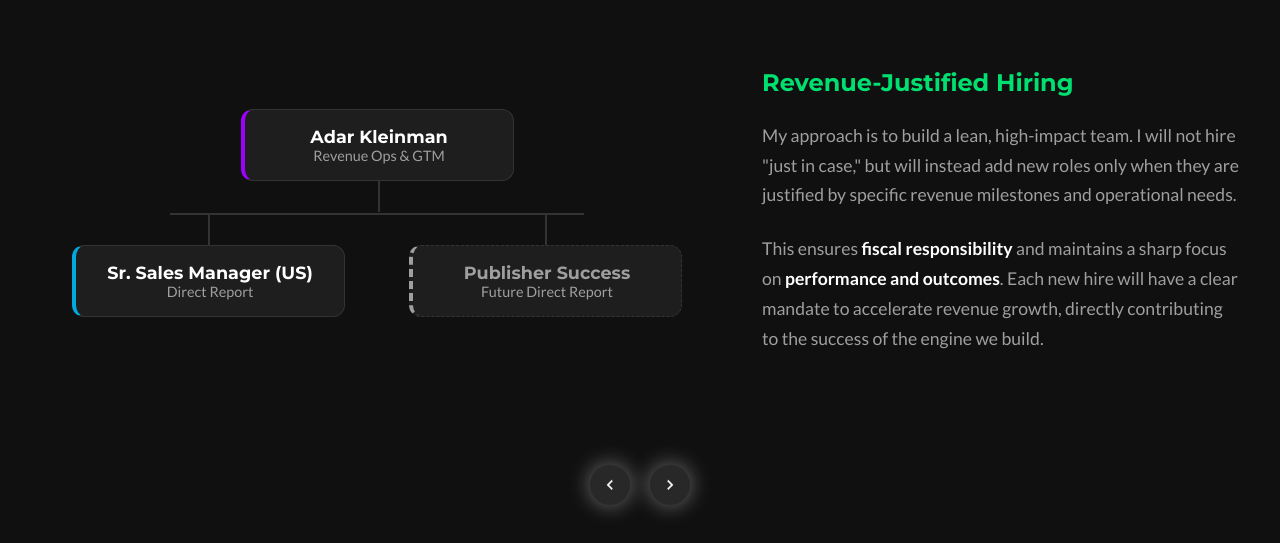
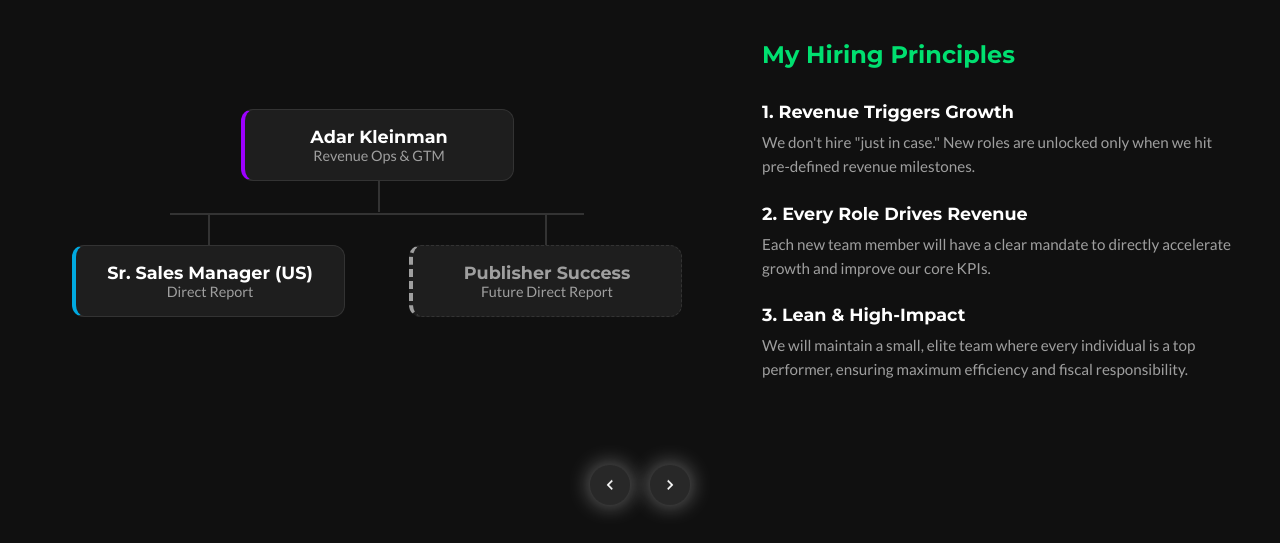
Before and after one commit to adar222/gtm-presentation-deck, a plain HTML site: page slide6.html in a window 1280 px wide. Shown: the part 257-800 px from the top of the page. Drawn offline with Linux system fonts and the light colour scheme.

Commit message:
Update slide6.html

```diff
--- a/slide6.html
+++ b/slide6.html
@@ -59,7 +59,7 @@
 
         .content-grid {
             display: grid;
-            grid-template-columns: 1fr 1fr;
+            grid-template-columns: 1fr 1.2fr; /* Give a bit more space to principles */
             gap: 3rem;
             text-align: left;
             align-items: center;
@@ -184,27 +184,43 @@
 
 
         /* Hiring Plan Styling */
-        .hiring-philosophy {
+        .hiring-principles {
             opacity: 0;
             animation: fadeIn 0.8s 2.8s ease-out forwards;
         }
 
-        .hiring-philosophy h2 {
+        .hiring-principles h2 {
             font-family: 'Montserrat', sans-serif;
             font-size: 1.5rem;
             font-weight: 700;
-            margin-bottom: 1.5rem;
+            margin-bottom: 2rem;
             color: var(--info-green);
         }
 
-        .hiring-philosophy p {
+        .principle {
+            margin-bottom: 1.5rem;
+            opacity: 0;
+            transform: translateY(15px);
+            animation: slideUpFadeIn 0.7s ease-out forwards;
+        }
+
+        .principle:nth-of-type(1) { animation-delay: 3.0s; }
+        .principle:nth-of-type(2) { animation-delay: 3.2s; }
+        .principle:nth-of-type(3) { animation-delay: 3.4s; }
+
+
+        .principle h3 {
+            margin: 0 0 0.5rem 0;
+            font-family: 'Montserrat', sans-serif;
             font-size: 1.1rem;
-            line-height: 1.7;
+            font-weight: 700;
+        }
+
+        .principle p {
+            margin: 0;
             color: var(--ow-gray);
-            margin-bottom: 1.5rem;
-        }
-        .hiring-philosophy p strong {
-            color: var(--ow-white);
+            line-height: 1.6;
+            font-size: 0.95rem;
         }
 
 
@@ -253,6 +269,10 @@
             from { opacity: 0; transform: scale(0.9); }
             to { opacity: 1; transform: scale(1); }
         }
+        @keyframes slideUpFadeIn {
+            from { opacity: 0; transform: translateY(15px); }
+            to { opacity: 1; transform: translateY(0); }
+        }
         @keyframes bob { 0%, 100% { transform: translateY(0); } 50% { transform: translateY(-8px); } }
         @keyframes glow { 0%, 100% { box-shadow: 0 0 15px rgba(255,255,255,0.2); } 50% { box-shadow: 0 0 25px rgba(255,255,255,0.5); } }
 
@@ -286,10 +306,20 @@
                     </div>
                 </div>
 
-                <div class="hiring-philosophy">
-                    <h2>Revenue-Justified Hiring</h2>
-                    <p>My approach is to build a lean, high-impact team. I will not hire "just in case," but will instead add new roles only when they are justified by specific revenue milestones and operational needs.</p>
-                    <p>This ensures <strong>fiscal responsibility</strong> and maintains a sharp focus on <strong>performance and outcomes</strong>. Each new hire will have a clear mandate to accelerate revenue growth, directly contributing to the success of the engine we build.</p>
+                <div class="hiring-principles">
+                    <h2>My Hiring Principles</h2>
+                    <div class="principle">
+                        <h3>1. Revenue Triggers Growth</h3>
+                        <p>We don't hire "just in case." New roles are unlocked only when we hit pre-defined revenue milestones.</p>
+                    </div>
+                     <div class="principle">
+                        <h3>2. Every Role Drives Revenue</h3>
+                        <p>Each new team member will have a clear mandate to directly accelerate growth and improve our core KPIs.</p>
+                    </div>
+                     <div class="principle">
+                        <h3>3. Lean & High-Impact</h3>
+                        <p>We will maintain a small, elite team where every individual is a top performer, ensuring maximum efficiency and fiscal responsibility.</p>
+                    </div>
                 </div>
             </div>
         </div>
```
